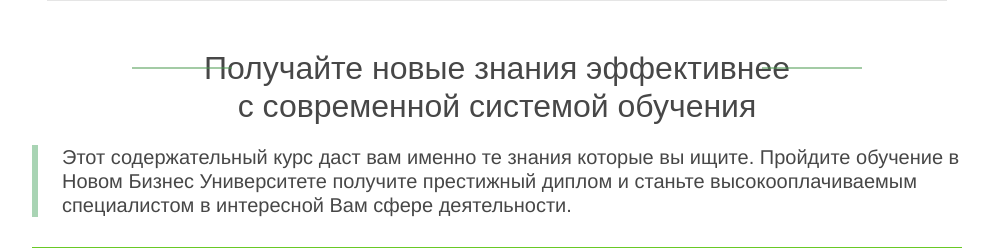
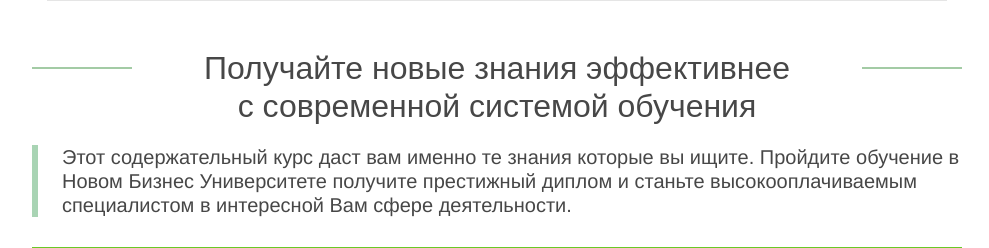
Before and after one commit to ICDL2016/NBU, a PHP site: page /nbu-new/index.php in a window 1280 px wide. Shown: the part 2528-2776 px from the top of the page, without its empty margins (143-1132 px from the left). Run offline with PHP 8.4, Linux system fonts and the light colour scheme; some web fonts are replaced.

Commit message:
Add files via upload

```diff
--- a/nbu-new/sass/_knowledge.sass
+++ b/nbu-new/sass/_knowledge.sass
@@ -1,4 +1,9 @@
 .knowledge
+    &-title
+        &::before
+            left: 0
+        &::after
+            right: 0
     &-subtitle
         margin-bottom: 20px
         &::after, &::before
--- a/nbu-new/sass/style.css
+++ b/nbu-new/sass/style.css
@@ -717,6 +717,10 @@ input:focus, textarea:focus {
       height: 40px; }
   .profit-descr {
     font-size: 10px; } }
+.knowledge-title::before {
+  left: 0; }
+.knowledge-title::after {
+  right: 0; }
 .knowledge-subtitle {
   margin-bottom: 20px; }
   .knowledge-subtitle::after, .knowledge-subtitle::before {
```
